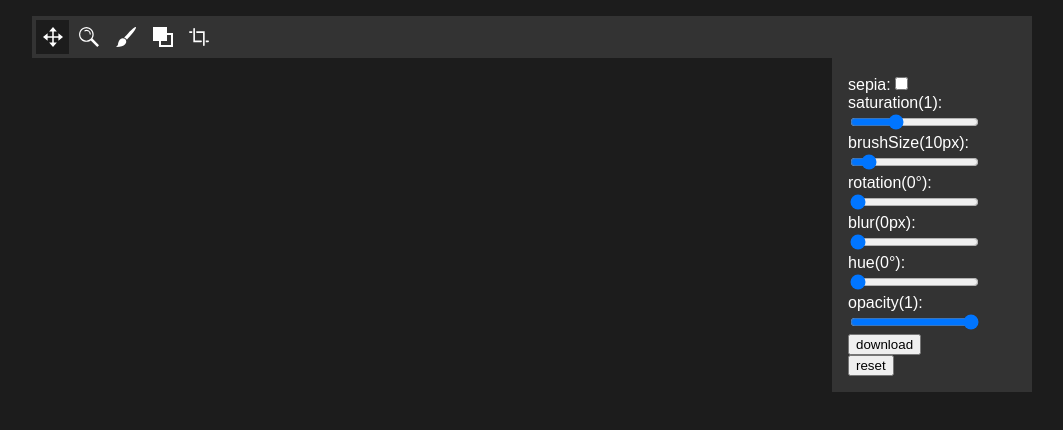
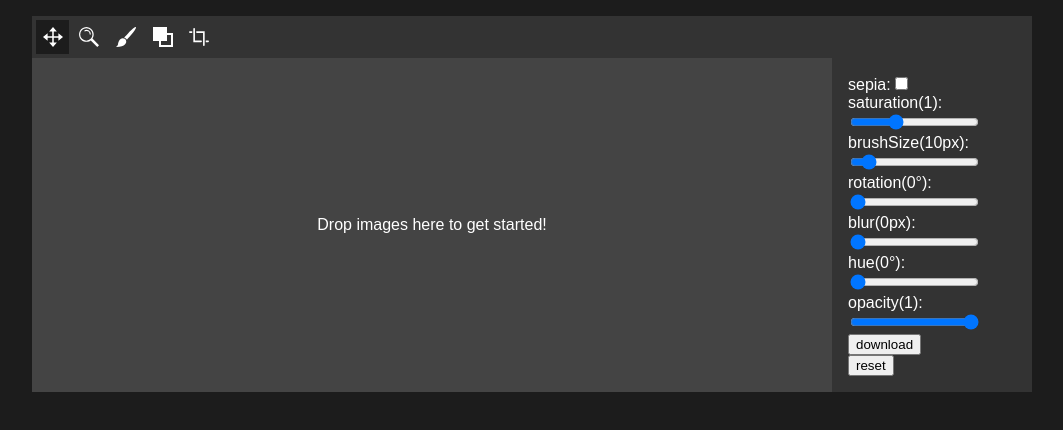
Before and after one commit to enijar/ps, a React (Create React App) app: page / in a window 1280 px wide. Shown: the top 430 px of the page, without its empty margins (108-1171 px from the left). Built offline with nearby package versions, Linux system fonts and the light colour scheme.

Commit message:
chore: update empty UI

```diff
--- a/src/components/canvas/canvas.tsx
+++ b/src/components/canvas/canvas.tsx
@@ -1,5 +1,5 @@
 import React from "react";
-import { CanvasWrapper } from "./styles";
+import { CanvasWrapper, CanvasHelper } from "./styles";
 import { Layer, PsContextType, Tool } from "../../config/types";
 import { PsContext } from "../ps/context";
 import { getCursor, createLayer } from "../../utils";
@@ -67,6 +67,9 @@ export default function Canvas() {
       onDragOver={onDragOver}
       onDrop={onDrop}
     >
+      <CanvasHelper style={{ display: layers.length > 0 ? "none" : undefined }}>
+        Drop images here to get started!
+      </CanvasHelper>
       <svg
         ref={svg}
         viewBox={`0 0 ${size.width} ${size.height}`}
@@ -75,6 +78,7 @@ export default function Canvas() {
         style={{
           maxWidth: `${size.width}px`,
           maxHeight: `${size.height}px`,
+          display: layers.length === 0 ? "none" : undefined,
         }}
       >
         <filter id="filters">
--- a/src/components/canvas/styles.ts
+++ b/src/components/canvas/styles.ts
@@ -1,11 +1,13 @@
 import styled from "styled-components";
 import { MAX_CANVAS_WIDTH, MOBILE_WIDTH } from "../../config/consts";
 import { TRANSPARENT_BACKGROUND } from "../../config/images";
+import vars from "../../config/vars";
 
 export const CanvasWrapper = styled.div`
   flex: 1 0;
   width: 100%;
   max-width: ${MAX_CANVAS_WIDTH}px;
+  background-color: ${vars.colors.black400};
 
   @media (max-width: ${MOBILE_WIDTH}px) {
     flex: 0 1;
@@ -21,3 +23,11 @@ export const CanvasWrapper = styled.div`
     }
   }
 `;
+
+export const CanvasHelper = styled.div`
+  pointer-events: none;
+  display: flex;
+  align-items: center;
+  justify-content: center;
+  height: 100%;
+`;
--- a/src/config/vars.ts
+++ b/src/config/vars.ts
@@ -3,6 +3,7 @@ export default {
   colors: {
     white: "#ffffff",
     black: "#000000",
+    black400: "#444",
     black300: "#333",
     black200: "#222",
     black100: "#1c1c1c",
```
